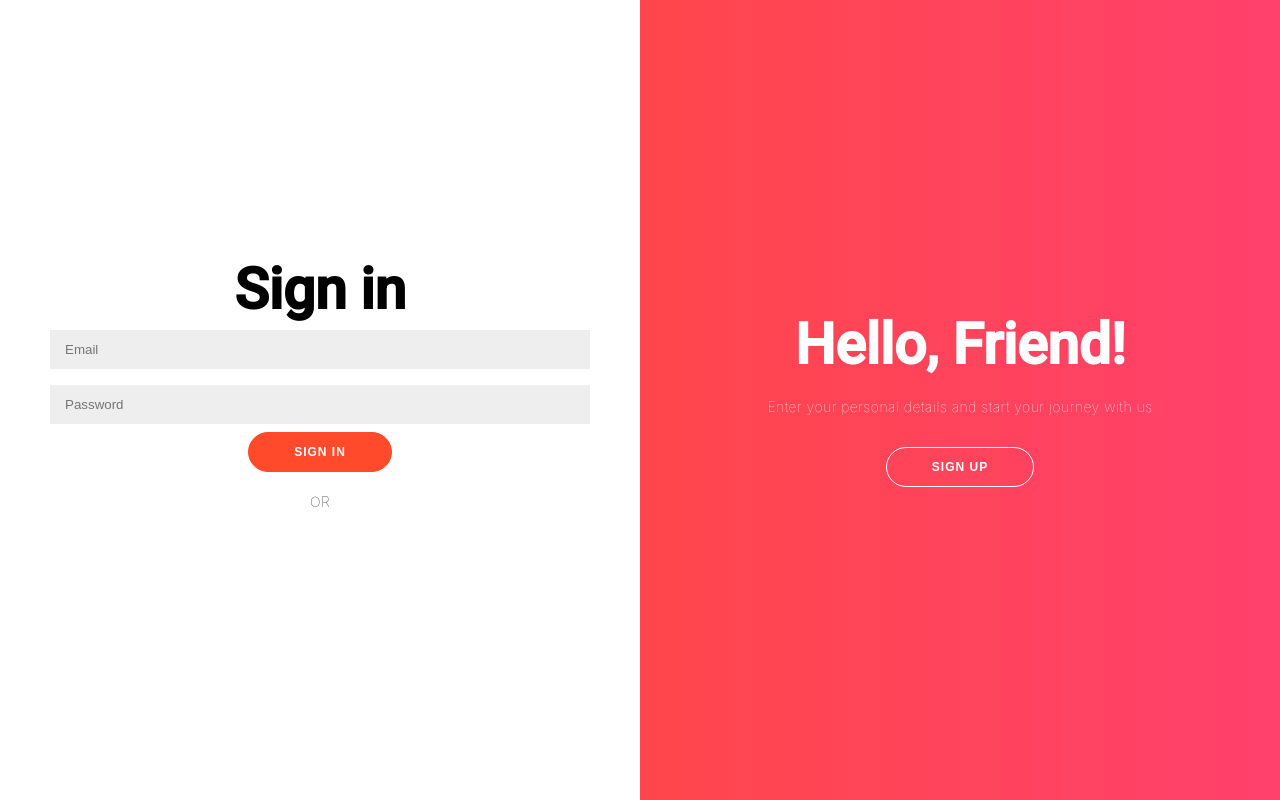
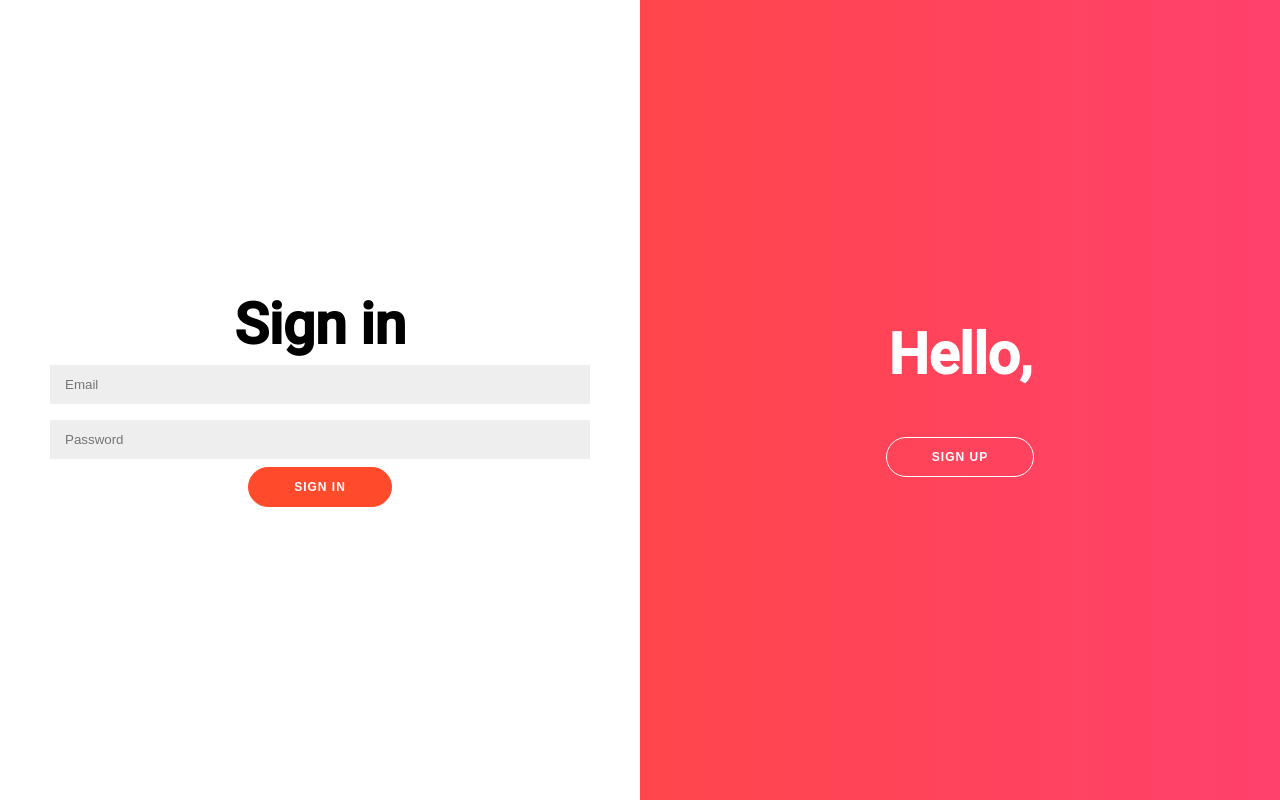
Before and after one commit to OrawanHen/CT648_Final_Project, an Angular app in the folder ct648_finalproject/: page /quiz_login in a window 1280 px wide. Built offline with nearby package versions, Linux system fonts and the light colour scheme.

Commit message:
Update loginandsingin.component.html

```diff
--- a/ct648_finalproject/src/app/pages/loginandsingin/loginandsingin.component.html
+++ b/ct648_finalproject/src/app/pages/loginandsingin/loginandsingin.component.html
@@ -7,7 +7,7 @@
       <input type="email" placeholder="Email" #email />
       <input type="password" placeholder="Password" #password />
       <button type="button" (click)="handleSignUp(username.value,email.value, password.value)">Sign Up</button>
-      <p>OR</p>
+     <!-- <p>OR</p>
     <div id="g_id_onload" data-client_id="946133500077-qbeo2f3obrlsk0dtgt2j6fk5d129028s.apps.googleusercontent.com"
       data-context="signin" data-ux_mode="popup" data-login_uri="http://localhost:3000/api/login/gmail"
       data-auto_select="false" data-itp_support="true" data-callback="handleCredentialResponse">
@@ -16,7 +16,7 @@
 
     <div class="g_id_signin" data-type="standard" data-shape="pill" data-theme="filled_blue" data-text="signin_with"
       data-size="large" data-logo_alignment="left">
-    </div>
+    </div> -->
     </form>
   </div>
   <div class="form-container sign-in-container">
@@ -26,7 +26,7 @@
       <input type="password" placeholder="Password" #passwordsingin />
       <button type="button" (click)="handelSingIn(usernamesingin.value, passwordsingin.value)">Sign In</button>
 
-      <p>OR</p>
+     <!-- <p>OR</p>
       <div id="g_id_onload" data-client_id="946133500077-qbeo2f3obrlsk0dtgt2j6fk5d129028s.apps.googleusercontent.com"
         data-context="signin" data-ux_mode="popup" data-login_uri="http://localhost:3000/api/login/gmail"
         data-auto_select="false" data-itp_support="true" data-callback="handleCredentialResponse">
@@ -35,21 +35,24 @@
 
       <div class="g_id_signin" data-type="standard" data-shape="pill" data-theme="filled_blue" data-text="signin_with"
         data-size="large" data-logo_alignment="left">
-      </div>
+      </div>-->
     </form>
 
   </div>
   <div class="overlay-container">
     <div class="overlay">
       <div class="overlay-panel overlay-left">
-        <h1>Welcome Back!</h1>
-        <p>To keep connected with us please login with your personal info</p>
+        <h1>Welcome!</h1>
+      <!--  <p>To keep connected with us please login with your personal info</p>-->
+        <p></p>
         <button class="ghost" id="signIn" (click)="toggleSignIn()">Sign In</button>
 
       </div>
       <div class="overlay-panel overlay-right">
-        <h1>Hello, Friend!</h1>
-        <p>Enter your personal details and start your journey with us</p>
+        <h1>Hello,</h1>
+        <!-- <p>Enter your personal details and start your journey with us</p> -->
+        <p></p>
+
         <button class="ghost" id="signUp" (click)="toggleSignUp()">Sign Up</button>
 
 
```
